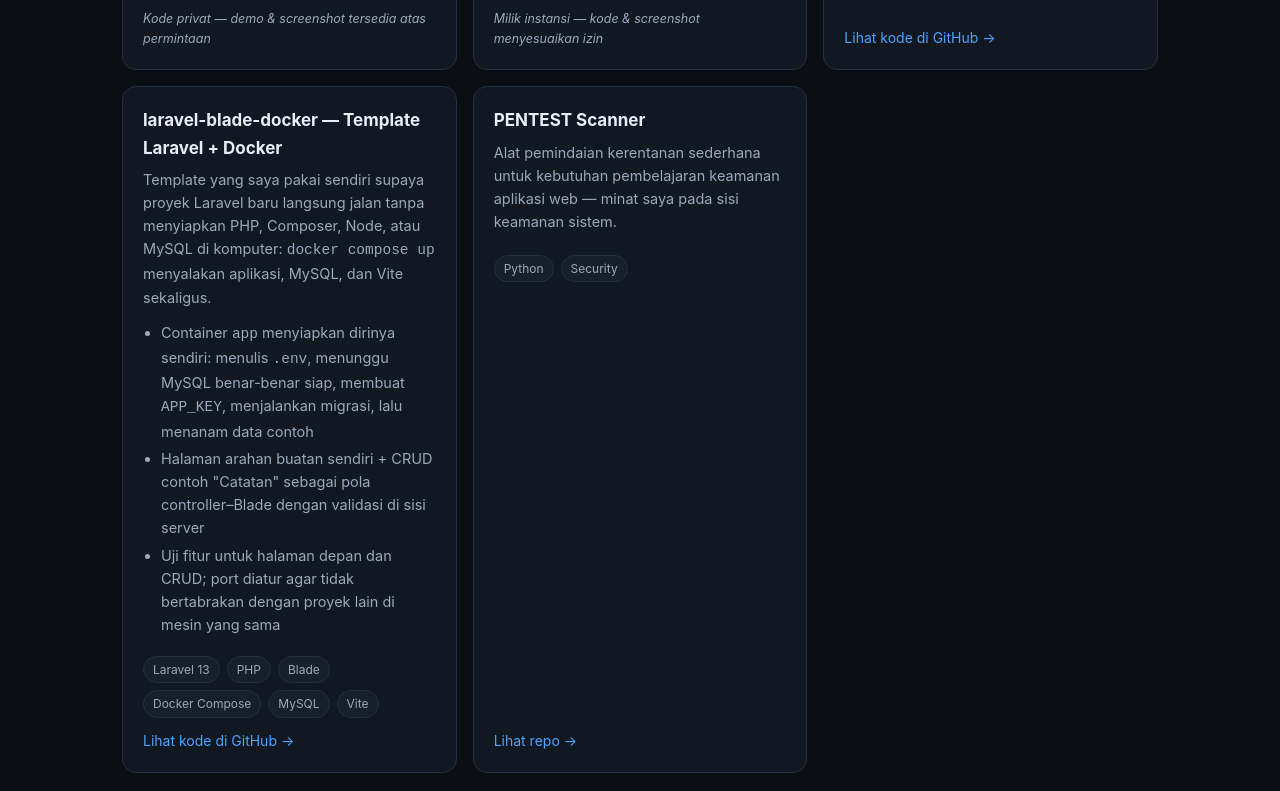
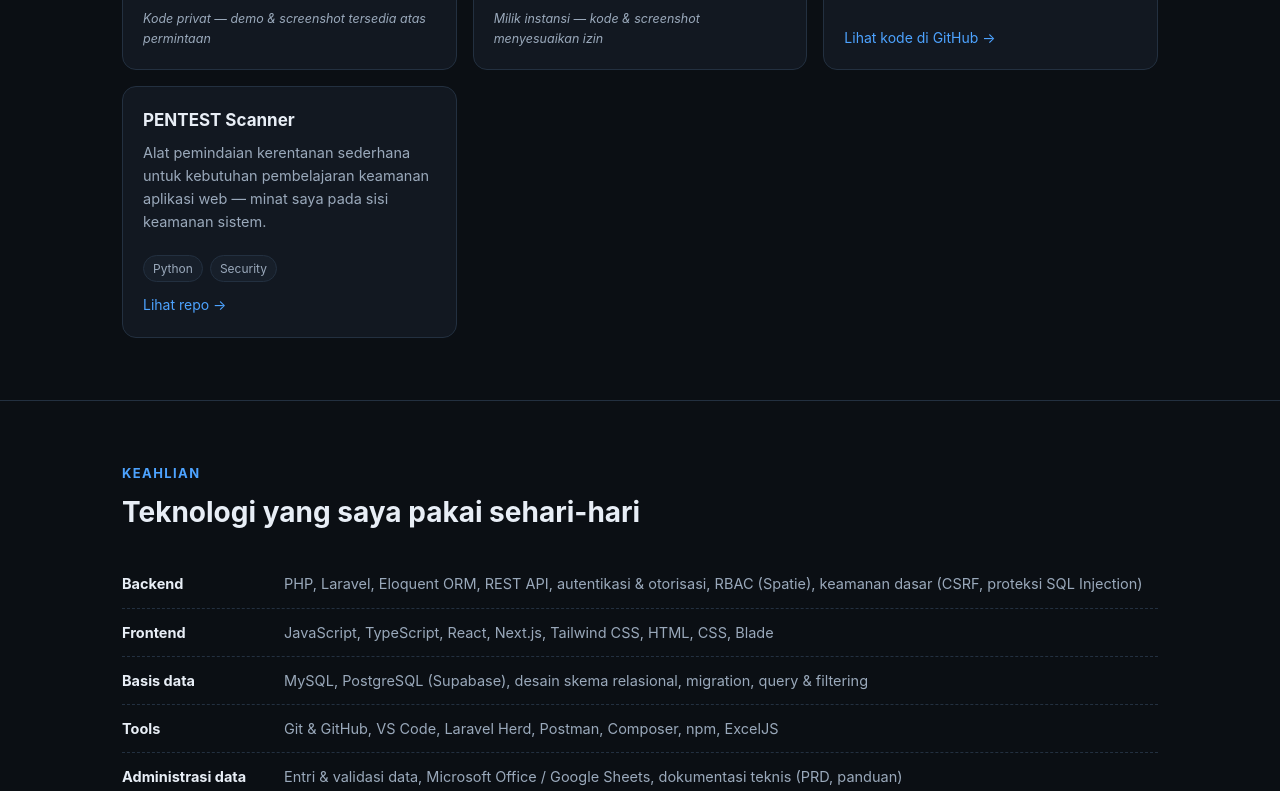
Before and after one commit to ZeeMaicee/portfolio, a plain HTML site: page index.html in a window 1280 px wide. Shown: the part 1266-2057 px from the top of the page. Drawn offline with Linux system fonts and the light colour scheme.

Commit message:
Revert "Portofolio: tambah kartu proyek laravel-blade-docker"
This reverts commit 9d5c6a5c6d85162a5f14c0e0ef3985db0d5dc3cc.

```diff
--- a/index.html
+++ b/index.html
@@ -221,26 +221,6 @@
       </div>
 
       <div class="card proj">
-        <h3>laravel-blade-docker — Template Laravel + Docker</h3>
-        <p>Template yang saya pakai sendiri supaya proyek Laravel baru langsung jalan tanpa menyiapkan
-        PHP, Composer, Node, atau MySQL di komputer: <code>docker compose up</code> menyalakan
-        aplikasi, MySQL, dan Vite sekaligus.</p>
-        <ul>
-          <li>Container <code>app</code> menyiapkan dirinya sendiri: menulis <code>.env</code>, menunggu
-          MySQL benar-benar siap, membuat <code>APP_KEY</code>, menjalankan migrasi, lalu menanam data contoh</li>
-          <li>Halaman arahan buatan sendiri + CRUD contoh "Catatan" sebagai pola controller–Blade
-          dengan validasi di sisi server</li>
-          <li>Uji fitur untuk halaman depan dan CRUD; port diatur agar tidak bertabrakan dengan proyek
-          lain di mesin yang sama</li>
-        </ul>
-        <div class="tags">
-          <span class="tag">Laravel 13</span><span class="tag">PHP</span><span class="tag">Blade</span>
-          <span class="tag">Docker Compose</span><span class="tag">MySQL</span><span class="tag">Vite</span>
-        </div>
-        <div class="links"><a href="https://github.com/ZeeMaicee/laravel-blade-docker" target="_blank" rel="noopener">Lihat kode di GitHub →</a></div>
-      </div>
-
-      <div class="card proj">
         <h3>PENTEST Scanner</h3>
         <p>Alat pemindaian kerentanan sederhana untuk kebutuhan pembelajaran keamanan aplikasi web —
         minat saya pada sisi keamanan sistem.</p>
```
